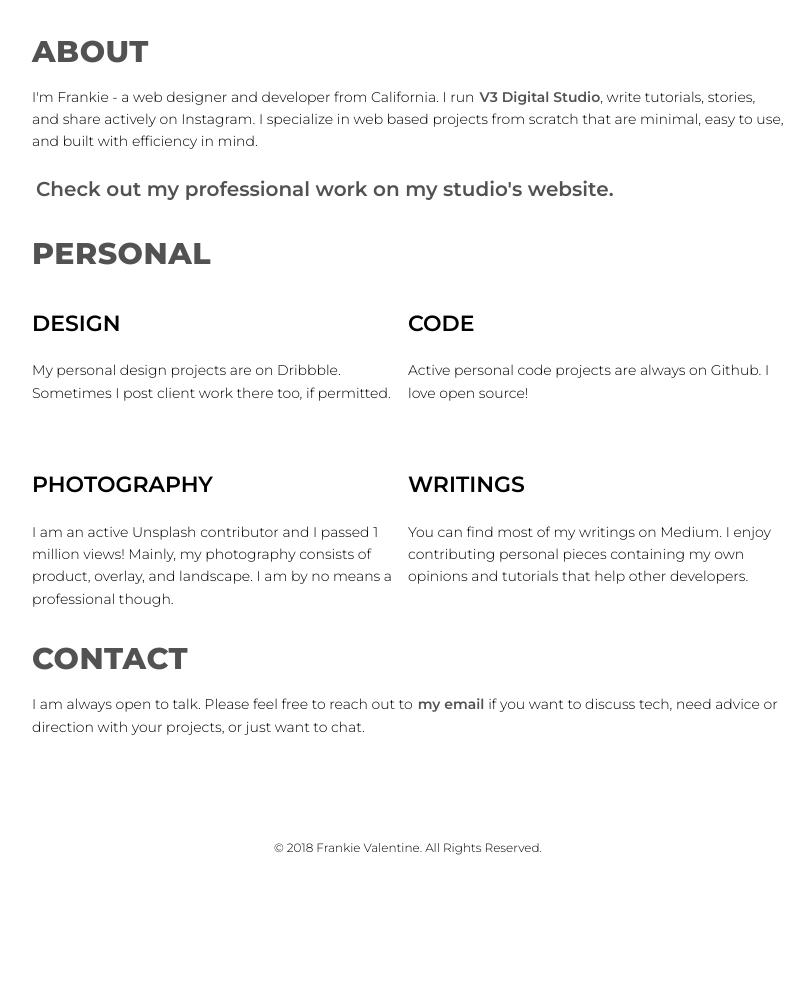
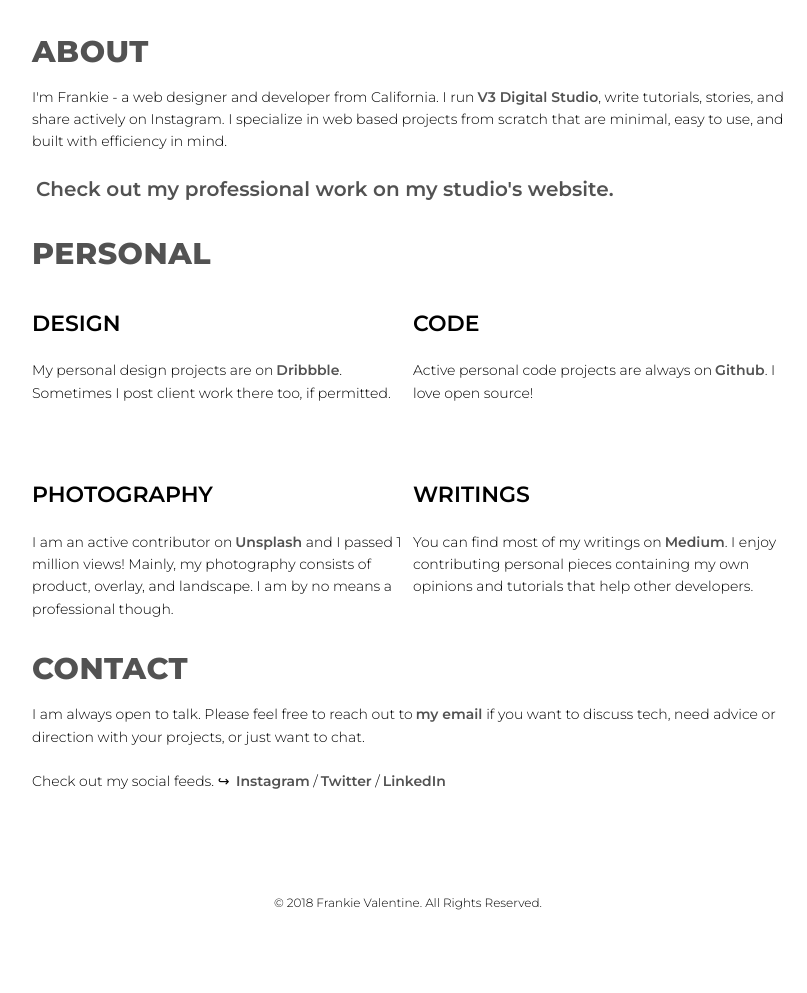
Before and after one commit to frankievalentine/portfolio-v1, a Gatsby site: page / in a window 1280 px wide. Shown: the part 920-1913 px from the top of the page, without its empty margins (232-1039 px from the left). Before the commit the page ends 1885 px from the top, so only its background shows below. Built offline with nearby package versions, Linux system fonts and the light colour scheme; Gatsby itself is replaced by a stand-in of ours.

Commit message:
updated links last is to implement ThemeProvider

```diff
--- a/package.json
+++ b/package.json
@@ -4,8 +4,10 @@
   "version": "1.0.0",
   "author": "Frankie Valentine <frankievalentine9@gmail.com>",
   "dependencies": {
+    "@fortawesome/react-fontawesome": "^0.1.3",
     "babel-plugin-styled-components": "^1.8.0",
     "gatsby": "^2.0.0",
+    "gatsby-cli": "^2.4.3",
     "gatsby-plugin-favicon": "^3.1.4",
     "gatsby-plugin-google-analytics": "^2.0.6",
     "gatsby-plugin-manifest": "^2.0.2",
--- a/src/components/About.js
+++ b/src/components/About.js
@@ -6,12 +6,26 @@ const About = () => (
     <SectionH1>About</SectionH1>
     <span>
       I'm Frankie - a web designer and developer from California. I run
-      <SectionLink href="https://v3digital.studio" alt="V3 Digital Studio" target="_blank">V3 Digital Studio</SectionLink>, write tutorials,
-      stories, and share actively on Instagram. I specialize in web based
-      projects from scratch that are minimal, easy to use, and built with
-      efficiency in mind.
+      <SectionLink
+        href="https://v3digital.studio"
+        alt="V3 Digital Studio"
+        rel="noopener noreferrer"
+        target="_blank"
+      >
+        V3 Digital Studio
+      </SectionLink>
+      , write tutorials, stories, and share actively on Instagram. I specialize
+      in web based projects from scratch that are minimal, easy to use, and
+      built with efficiency in mind.
     </span>
-    <AboutItem href="https://v3digital.studio/work" alt="V3 Digital Studio Work" target="_blank">Check out my professional work on my studio's website.</AboutItem>
+    <AboutItem
+      href="https://v3digital.studio/work"
+      alt="V3 Digital Studio Work"
+      rel="noopener noreferrer"
+      target="_blank"
+    >
+      Check out my professional work on my studio's website.
+    </AboutItem>
   </AboutSection>
 )
 
--- a/src/components/Contact.js
+++ b/src/components/Contact.js
@@ -2,13 +2,46 @@ import React from 'react'
 import { ContactSection, SectionH1, SectionLink } from '../styles'
 
 const Contact = () => (
-  <ContactSection id='contact'>
+  <ContactSection id="contact">
     <SectionH1>Contact</SectionH1>
-    <span>
-      I am always open to talk. Please feel free to reach out to<SectionLink href="mailto:frankievalentine9@gmail.com">my email </SectionLink>if you
-      want to discuss tech, need advice or direction with your projects, or just
-      want to chat.
-    </span>
+    <div>
+      I am always open to talk. Please feel free to reach out to
+      <SectionLink href="mailto:frankievalentine9@gmail.com">
+        my email{' '}
+      </SectionLink>
+      if you want to discuss tech, need advice or direction with your projects,
+      or just want to chat.
+    </div>
+    <br />
+    <div>
+      Check out my social feeds.{' '} &#8618;{' '}
+      <SectionLink
+        href="https://www.instagram.com/frankie.v3/"
+        alt="Instagram"
+        rel="noopener noreferrer"
+        target="_blank"
+      >
+        Instagram
+      </SectionLink>{' '}
+      &#47;
+      <SectionLink
+        href="https://twitter.com/v3frankie"
+        alt="Twitter"
+        rel="noopener noreferrer"
+        target="_blank"
+      >
+        Twitter
+      </SectionLink>{' '}
+      &#47;
+      <SectionLink
+        href="https://www.linkedin.com/in/frankievalentine/"
+        alt="Twitter"
+        rel="noopener noreferrer"
+        target="_blank"
+      >
+        LinkedIn
+      </SectionLink>
+    </div>
   </ContactSection>
 )
 
--- a/src/components/Personal.js
+++ b/src/components/Personal.js
@@ -4,40 +4,74 @@ import {
   PersonalGrid,
   SectionH1,
   SectionH2,
+  SectionLink,
 } from '../styles'
 
 const Personal = () => (
-  <PersonalSection id='work'>
+  <PersonalSection id="work">
     <SectionH1>Personal</SectionH1>
     <PersonalGrid>
       <div>
         <SectionH2>Design</SectionH2>
         <span>
-          My personal design projects are on Dribbble. Sometimes I post client
-          work there too, if permitted.
+          My personal design projects are on
+          <SectionLink
+            href="https://dribbble.com/"
+            alt="Dribbble"
+            rel="noopener noreferrer"
+            target="_blank"
+          >
+            Dribbble
+          </SectionLink>
+          . Sometimes I post client work there too, if permitted.
         </span>
       </div>
       <div>
         <SectionH2>Code</SectionH2>
         <span>
-          Active personal code projects are always on Github. I love open
-          source!
+          Active personal code projects are always on
+          <SectionLink
+            href="https://github.com/"
+            alt="Github"
+            rel="noopener noreferrer"
+            target="_blank"
+          >
+            Github
+          </SectionLink>
+          . I love open source!
         </span>
       </div>
       <div>
         <SectionH2>Photography</SectionH2>
         <span>
-          I am an active Unsplash contributor and I passed 1 million views!
-          Mainly, my photography consists of product, overlay, and landscape. I
-          am by no means a professional though.
+          I am an active contributor on
+          <SectionLink
+            href="https://unsplash.com/"
+            alt="Unsplash"
+            rel="noopener noreferrer"
+            target="_blank"
+          >
+            Unsplash
+          </SectionLink>{' '}
+          and I passed 1 million views! Mainly, my photography consists of
+          product, overlay, and landscape. I am by no means a professional
+          though.
         </span>
       </div>
       <div>
         <SectionH2>Writings</SectionH2>
         <span>
-          You can find most of my writings on Medium. I enjoy contributing
-          personal pieces containing my own opinions and tutorials that help
-          other developers.
+          You can find most of my writings on
+          <SectionLink
+            href="https://medium.com/"
+            alt="Medium"
+            rel="noopener noreferrer"
+            target="_blank"
+          >
+            Medium
+          </SectionLink>
+          . I enjoy contributing personal pieces containing my own opinions and
+          tutorials that help other developers.
         </span>
       </div>
     </PersonalGrid>
--- a/src/pages/index.js
+++ b/src/pages/index.js
@@ -12,6 +12,7 @@ import Footer from '../components/Footer'
 
 import GlobalStyle from '../styles/Global'
 // import { dayTheme, nightTheme } from '../styles'
+
 
 export default () => (
   <Fragment>
--- a/src/styles/index.js
+++ b/src/styles/index.js
@@ -43,8 +43,16 @@ export const MainHeader = styled.header`
   justify-content: space-between;
   margin: 50px;
 
+  @media screen and (max-width: 500px) {
+    margin: 40px;
+  }
+
   img {
     width: 25px;
+
+    @media screen and (max-width: 500px) {
+      width: 20px;
+    }
   }
 `
 
@@ -62,6 +70,10 @@ export const Toggle = styled.label`
     top: 3px;
     font-size: 16px;
     font-weight: 600;
+
+    @media screen and (max-width: 500px) {
+      font-size: 14px;
+    }
   }
 
   &:after {
@@ -72,6 +84,10 @@ export const Toggle = styled.label`
     font-size: 16px;
     font-weight: 600;
     color: #749ed7;
+
+    @media screen and (max-width: 500px) {
+      font-size: 14px;
+    }
   }
 
   input {
@@ -195,7 +211,7 @@ export const SectionLink = styled.a`
   position: relative;
   color: #525252;
   font-weight: 600;
-  margin-left: 5px;
+  margin-left: 3px;
 
   &:after {
     content: '';
@@ -260,9 +276,10 @@ export const PersonalGrid = styled.div`
   display: grid;
   grid-template-columns: repeat(2, 1fr);
   grid-template-rows: repeat(2, 1fr);
+  grid-gap: 10px;
 
-  @media screen and (max-width: 775px) {
-    grid-gap: 10px;
+  @media screen and (max-width: 500px) {
+    grid-gap: 15px;
   }
 `
 
```
Also changed, not shown: README.md, 1 other file.
